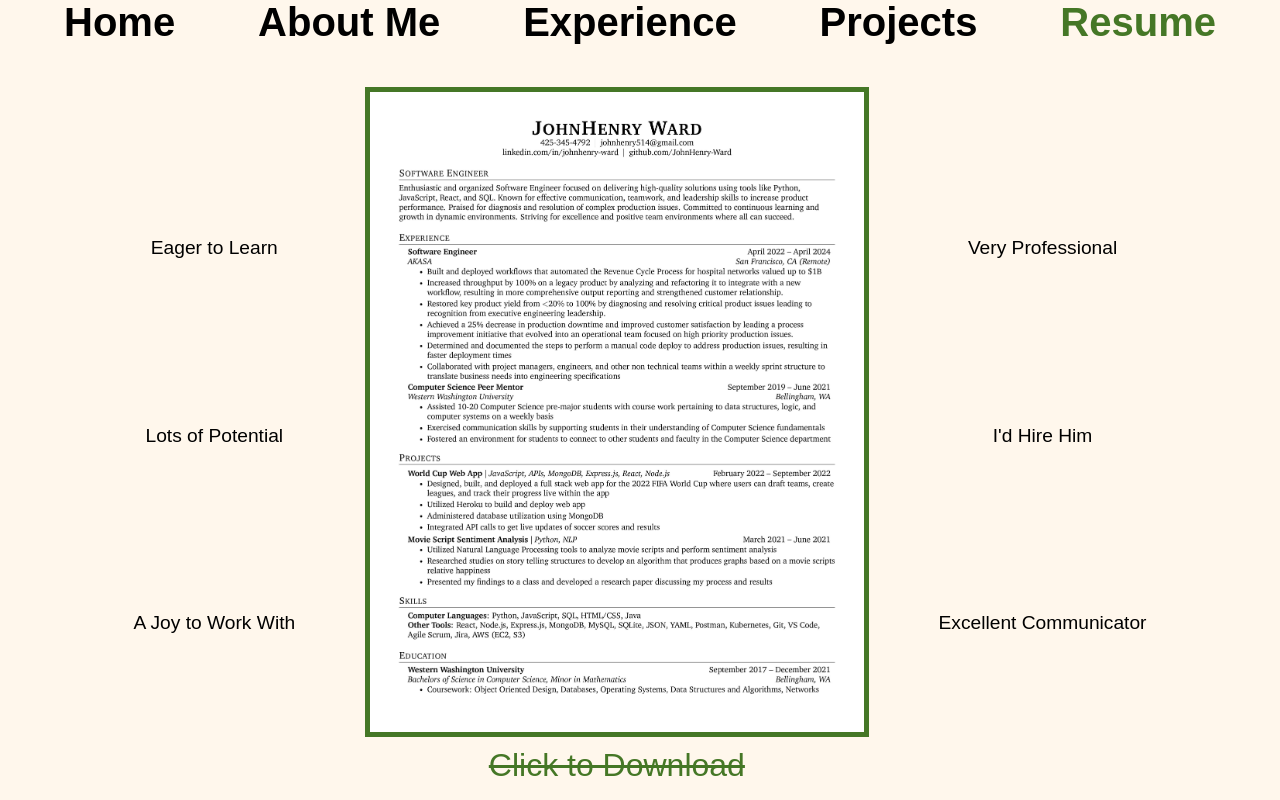
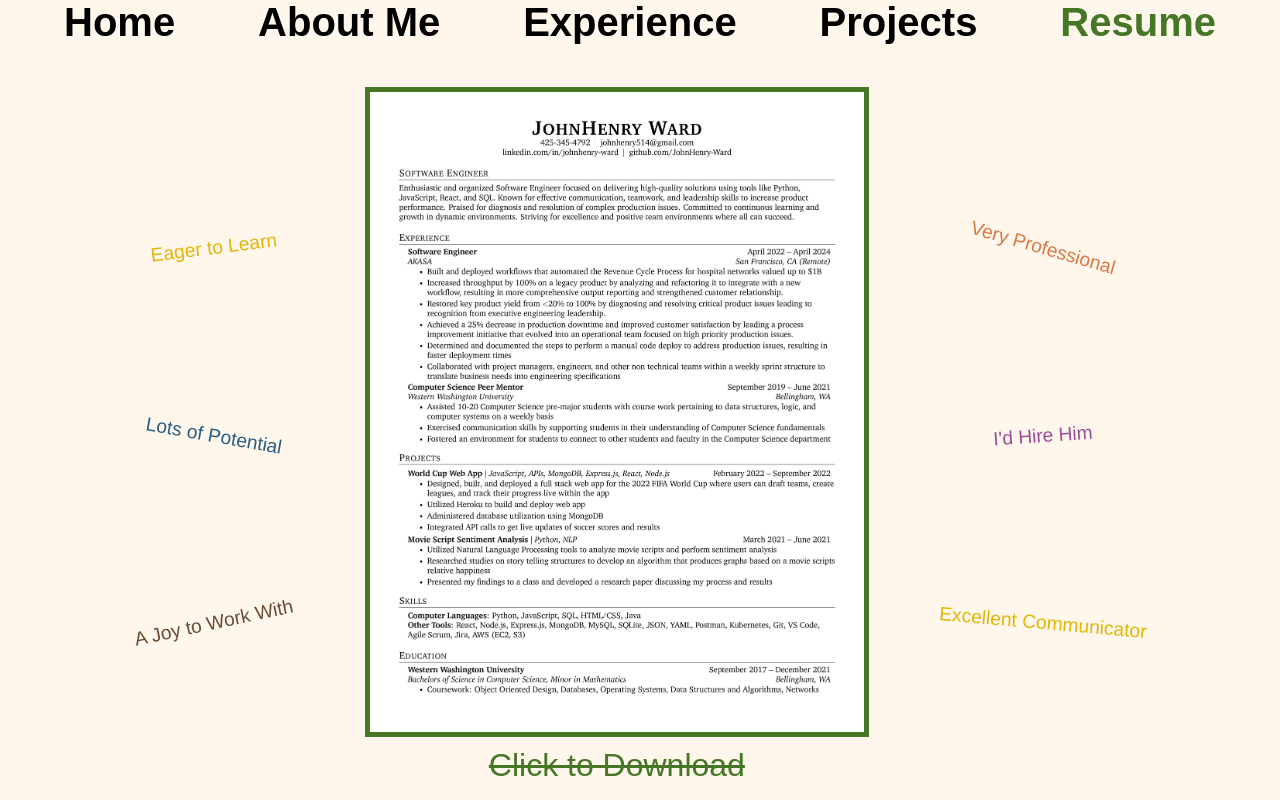
Before and after one commit to JohnHenry-Ward/Portfolio, a Next.js app: page /portfolio/resume in a window 1280 px wide. Built offline with nearby package versions, Linux system fonts and the light colour scheme; a web font is replaced by a local one.

Commit message:
added color changing text and rotation to resume

```diff
--- a/app/global.css
+++ b/app/global.css
@@ -79,7 +79,7 @@ body {
 .headshot {
     height: auto;
     width: 100%;
-    min-width: 25vw;
+    max-width: 30vw;
     margin: auto;
 }
 
@@ -336,6 +336,30 @@ body {
     font-weight: 100;
 }
 
+.rotate-one {
+    transform: rotate(-7deg);
+}
+
+.rotate-two {
+    transform: rotate(10deg);
+}
+
+.rotate-three {
+    transform: rotate(-12deg);
+}
+
+.rotate-four {
+    transform: rotate(16deg);
+}
+
+.rotate-five {
+    transform: rotate(-4deg);
+}
+
+.rotate-six {
+    transform: rotate(5deg);
+}
+
 /* Not Found */
 
 .not-found {
--- a/app/lib/splashText.ts
+++ b/app/lib/splashText.ts
@@ -57,4 +57,8 @@ const getRandomColor = () => {
     return splashColorOptions[randomIndexColor];
 }
 
-export { setSplash, getRandomColor };
+const randomColorOrder = () => {
+    return splashColorOptions.sort(() => Math.random() - 0.5)
+}
+
+export { setSplash, getRandomColor, randomColorOrder };
--- a/app/resume/page.tsx
+++ b/app/resume/page.tsx
@@ -1,27 +1,43 @@
-import React from 'react';
+'use client'; // needed for side effects
+
 import Image from 'next/image';
+import { randomColorOrder } from '../lib/splashText';
+import { useEffect, useState } from 'react';
+
+interface colorData {
+  color: String,
+  prevState: null
+}
 
 const Resume = () => {
+
+  const [textColors, setTextColors] = useState<colorData[] | String[]>([]);
+
+  useEffect(() => {
+    let colors = randomColorOrder();
+    setTextColors(colors);
+  }, []);
+
   return (
     <div className='resume-full-container'>
 
       <div className='float-text-container'>
-        <h2 className='float-text'>Eager to Learn</h2>
-        <h2 className='float-text'>Lots of Potential</h2>
-        <h2 className='float-text'>A Joy to Work With</h2>
+        <h2 className={`float-text ${textColors[0]} rotate-one`}>Eager to Learn</h2>
+        <h2 className={`float-text ${textColors[1]} rotate-two`}>Lots of Potential</h2>
+        <h2 className={`float-text ${textColors[2]} rotate-three`}>A Joy to Work With</h2>
       </div>
 
       <div className='resume-download-container'>
         <div className='resume-img-container'>
-          <Image className='resume-img' src={require('../../public/images/resume.jpg')} alt='Image of Resume' />
+          <Image className='resume-img' src={require('../../public/images/resume.jpg')} alt='Image of Resume' priority/>
         </div>
         <a className='resume-download' href='/JohnHenry_Ward_Resume.pdf' target="_blank" rel="noopener noreferrer" download>Click to Download</a>
       </div>
 
       <div className='float-text-container' >
-        <h2 className='float-text'>Very Professional</h2>
-        <h2 className='float-text'>I'd Hire Him</h2>
-        <h2 className='float-text'>Excellent Communicator</h2>
+        <h2 className={`float-text ${textColors[3]} rotate-four`}>Very Professional</h2>
+        <h2 className={`float-text ${textColors[4]} rotate-five`}>I'd Hire Him</h2>
+        <h2 className={`float-text ${textColors[0]} rotate-six`}>Excellent Communicator</h2>
       </div>
 
     </div>
```
